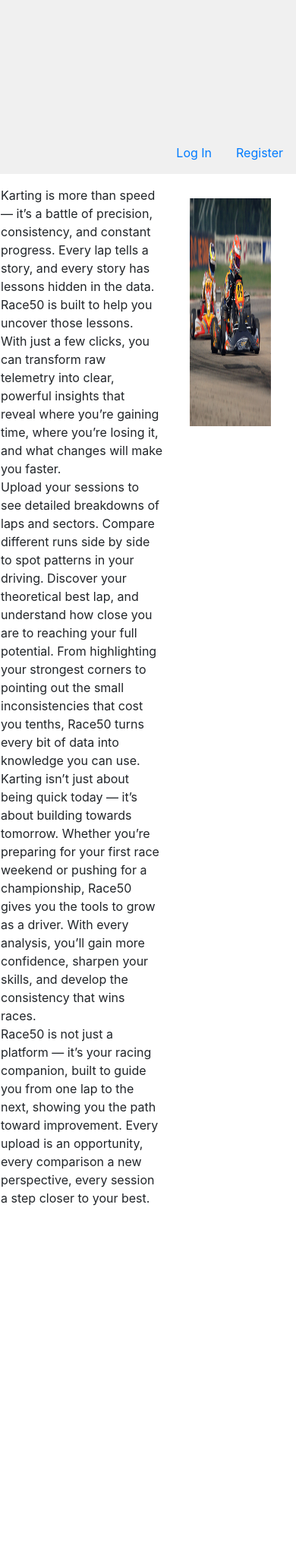
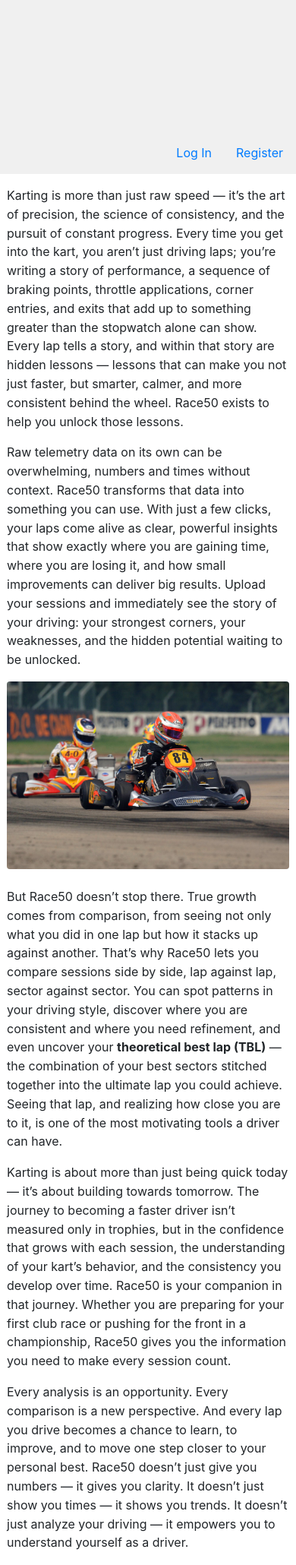
Before and after one commit to danielsaboridotorresia/Race50, a Django app: page /race50/ in a window 390 px wide. Shown: the part 671-2731 px from the top of the page at 76% size. Before the commit the page ends 2258 px from the top, so only its background shows below. Run offline with Django 5.2, Linux system fonts and the light colour scheme; some libraries are stand-ins or nearby versions.

Commit message:
style: image and text positioning

```diff
--- a/race50/static/race50/style.css
+++ b/race50/static/race50/style.css
@@ -39,35 +39,48 @@ ul, li {
     list-style-type: none;
 }
 
-/* The inside of the page */
+/* The inside of the page - full width single column */
 .inside-body {
-    display: flex;
-    padding: 16px;
+  display: block;
+  padding: 16px 24px;
+  width: 100%;
+  box-sizing: border-box;
 }
 
-/* Index Content */
-.index-container {
-    display: flex;
-    align-items: flex-start;
-    gap: 20px;
+/* Index article now spans full available width */
+.index-article {
+  width: 100%;
+  line-height: 1.55;
+  font-size: 16px;
 }
 
-/* Index text */
-.index-text-wrap {
-    flex: 2;
+/* Floated image that starts lower, allowing earlier text to be higher */
+.index-floated-image {
+  float: right;
+  width: 38%;
+  max-width: 420px;
+  height: auto;
+  margin: 0 0 1.25rem 2.25rem;
+  border-radius: 4px;
+  display: block;
 }
 
-/* Index Image */
-.index-image-wrap {
-    flex: 1;
-    top: 20%;
-    right: 0;
-    padding: 16px;
-    padding-right: 32px;
+/* Clearfix utility */
+.clearfix::after {
+  content: "";
+  display: table;
+  clear: both;
 }
 
-.index-image {
-    display: block;
-    max-width: 100%;
-    height: 300px;
+@media (max-width: 992px) {
+  .index-floated-image { width: 45%; }
 }
+
+@media (max-width: 768px) {
+  .index-floated-image {
+    float: none;
+    width: 100%;
+    margin: 1rem 0 1.5rem 0;
+    margin-top: 0;
+  }
+}
--- a/race50/templates/race50/index.html
+++ b/race50/templates/race50/index.html
@@ -5,31 +5,21 @@
     Race50 - Index
 {% endblock %}
 {% block body %}
-<div class="index-container">
-    <div class="index-text-wrap">
-        <p class="index-text">
-            Karting is more than speed — it’s a battle of precision, consistency, and constant progress. Every lap tells
-            a story, and every story has lessons hidden in the data. Race50 is built to help you uncover those lessons.
-            With just a few clicks, you can transform raw telemetry into clear, powerful insights that reveal where you’re
-            gaining time, where you’re losing it, and what changes will make you faster. <br>
+<div class="index-article">
+    <p class="index-text">Karting is more than just raw speed — it’s the art of precision, the science of consistency, and the pursuit of constant progress. Every time you get into the kart, you aren’t just driving laps; you’re writing a story of performance, a sequence of braking points, throttle applications, corner entries, and exits that add up to something greater than the stopwatch alone can show. Every lap tells a story, and within that story are hidden lessons — lessons that can make you not just faster, but smarter, calmer, and more consistent behind the wheel. Race50 exists to help you unlock those lessons.</p>
 
-            Upload your sessions to see detailed breakdowns of laps and sectors. Compare different runs side by side to
-            spot patterns in your driving. Discover your theoretical best lap, and understand how close you are to
-            reaching your full potential. From highlighting your strongest corners to pointing out the small
-            inconsistencies that cost you tenths, Race50 turns every bit of data into knowledge you can use. <br>
+    <p class="index-text">Raw telemetry data on its own can be overwhelming, numbers and times without context. Race50 transforms that data into something you can use. With just a few clicks, your laps come alive as clear, powerful insights that show exactly where you are gaining time, where you are losing it, and how small improvements can deliver big results. Upload your sessions and immediately see the story of your driving: your strongest corners, your weaknesses, and the hidden potential waiting to be unlocked.</p>
 
-            Karting isn’t just about being quick today — it’s about building towards tomorrow. Whether you’re preparing
-            for your first race weekend or pushing for a championship, Race50 gives you the tools to grow as a driver.
-            With every analysis, you’ll gain more confidence, sharpen your skills, and develop the consistency that wins
-            races. <br>
+    <img class="index-floated-image" src="{% static 'race50/images/indeximage.jpg' %}" alt="Race50 concept image">
 
-            Race50 is not just a platform — it’s your racing companion, built to guide you from one lap to the next,
-            showing you the path toward improvement. Every upload is an opportunity, every comparison a new
-            perspective, every session a step closer to your best. <br>
-        </p>
-    </div>
-    <div class="index-image-wrap">
-        <img class="index-image" src="{% static 'race50/images/indeximage.jpg' %}">
-    </div>
+    <p class="index-text">But Race50 doesn’t stop there. True growth comes from comparison, from seeing not only what you did in one lap but how it stacks up against another. That’s why Race50 lets you compare sessions side by side, lap against lap, sector against sector. You can spot patterns in your driving style, discover where you are consistent and where you need refinement, and even uncover your <strong>theoretical best lap (TBL)</strong> — the combination of your best sectors stitched together into the ultimate lap you could achieve. Seeing that lap, and realizing how close you are to it, is one of the most motivating tools a driver can have.</p>
+
+    <p class="index-text">Karting is about more than just being quick today — it’s about building towards tomorrow. The journey to becoming a faster driver isn’t measured only in trophies, but in the confidence that grows with each session, the understanding of your kart’s behavior, and the consistency you develop over time. Race50 is your companion in that journey. Whether you are preparing for your first club race or pushing for the front in a championship, Race50 gives you the information you need to make every session count.</p>
+
+    <p class="index-text">Every analysis is an opportunity. Every comparison is a new perspective. And every lap you drive becomes a chance to learn, to improve, and to move one step closer to your personal best. Race50 doesn’t just give you numbers — it gives you clarity. It doesn’t just show you times — it shows you trends. It doesn’t just analyze your driving — it empowers you to understand yourself as a driver.</p>
+
+    <p class="index-text">So whether you’re fighting for tenths, aiming for consistency, or just wanting to truly understand your performance, Race50 is here to help. Upload your data. Discover the insights. Compare your sessions. Analyze your performance. And above all — keep racing smarter, faster, and better, every time you hit the track. Race50 turns every lap into an opportunity, and every opportunity into a step closer to your very best.</p>
+
+    <div class="clearfix"></div>
 </div>
 {% endblock %}
--- a/race50/templates/race50/layout.html
+++ b/race50/templates/race50/layout.html
@@ -6,7 +6,7 @@
     <head>
         <title>{% block title %}{% endblock %}</title>
         <link rel="stylesheet" href="https://stackpath.bootstrapcdn.com/bootstrap/4.4.1/css/bootstrap.min.css" integrity="sha384-Vkoo8x4CGsO3+Hhxv8T/Q5PaXtkKtu6ug5TOeNV6gBiFeWPGFN9MuhOf23Q9Ifjh" crossorigin="anonymous">
-        <link rel="stylesheet" href="{% static 'race50/style.css' %}?v=1">
+        <link rel="stylesheet" href="{% static 'race50/style.css' %}">
     </head>
     <body>
         <div class="row">
```
